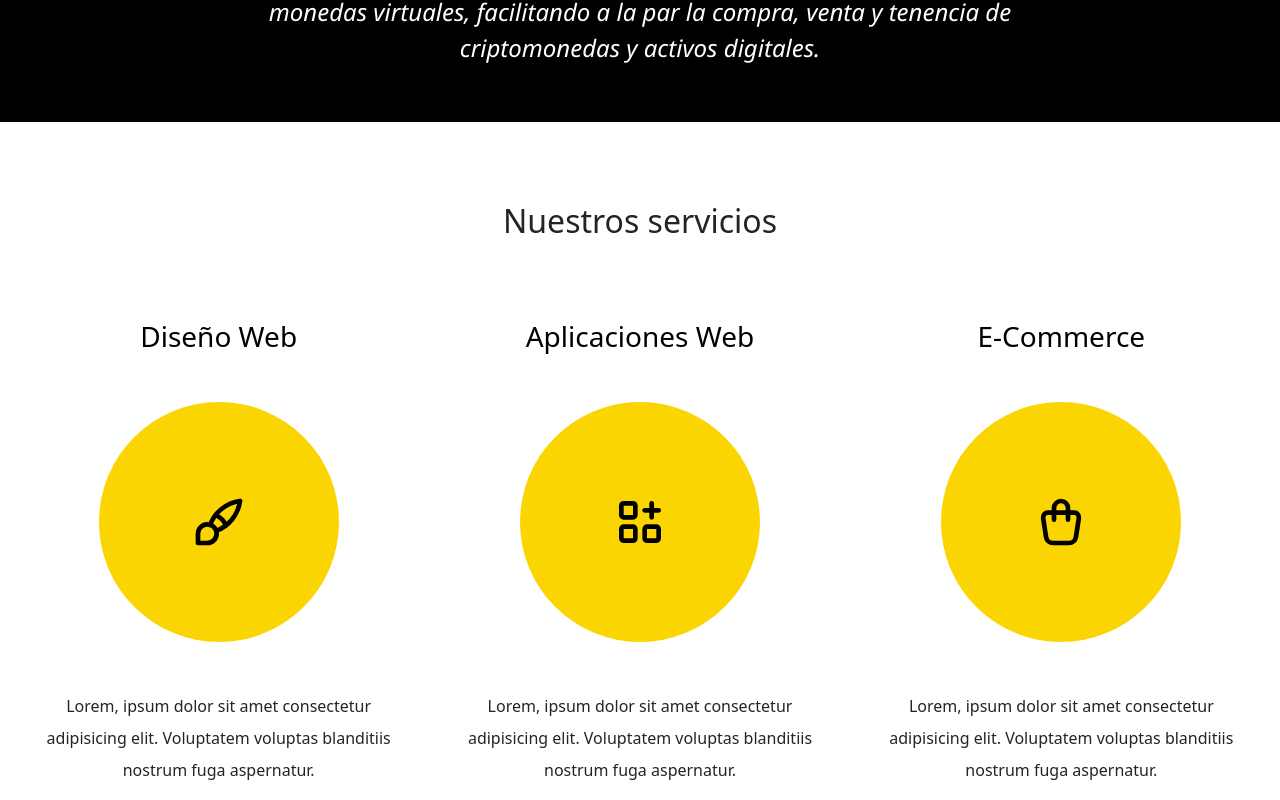
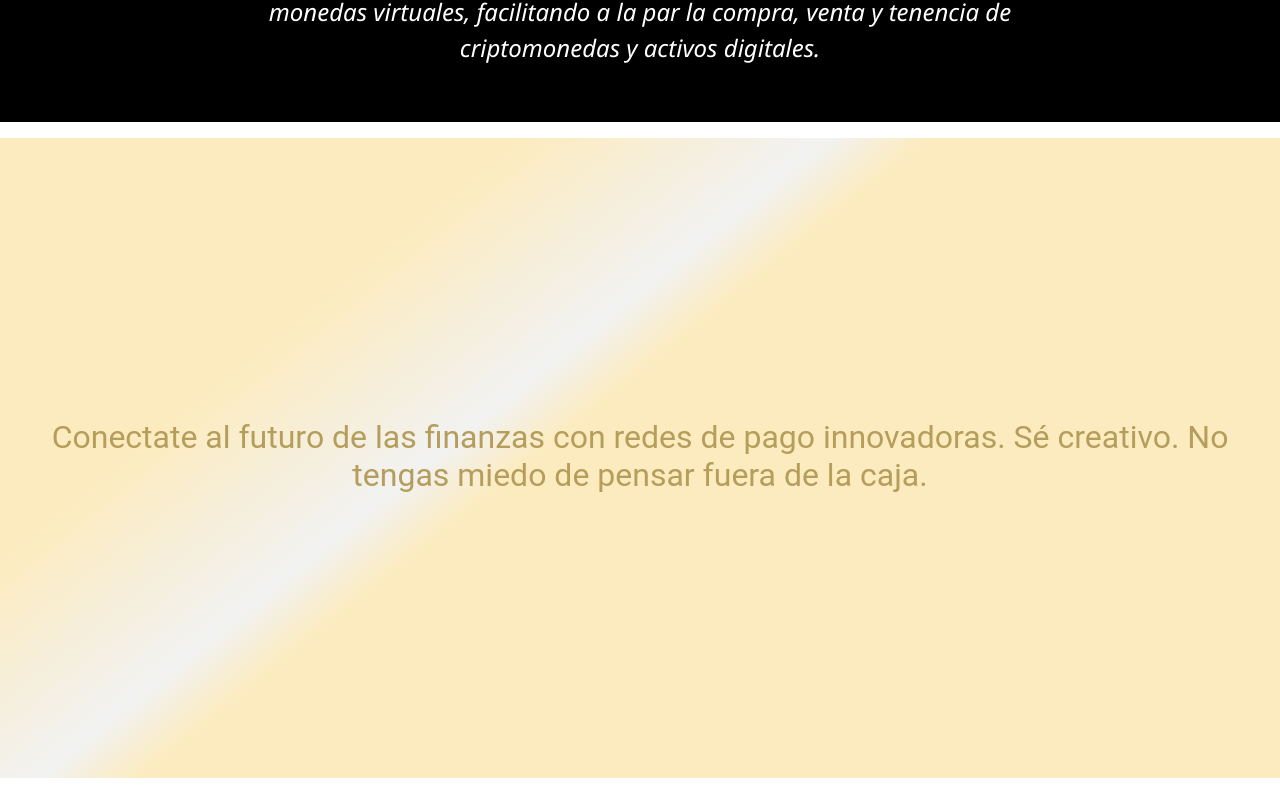
Before and after one commit to EliasAcostaa/coin-bank, a Vue app: page /SobreNosotros in a window 1280 px wide. Shown: the part 820-1620 px from the top of the page. Built offline with nearby package versions, Linux system fonts and the light colour scheme.

Commit message:
detalles visuales

```diff
--- a/src/views/LoginView.vue
+++ b/src/views/LoginView.vue
@@ -36,13 +36,13 @@
       <div class="text-center">
         <img class="logo img-fluid" alt="logo" src="../assets/logo/COIN BANK.gif">
         <div class="col">
-          <h2 class="font-monospace text-sm-center">Realizá tus cambios. Acomodá tus ganancias.</h2>
+          <h2>Realizá tus cambios. Acomodá tus ganancias.</h2>
         </div>
       </div>    <!-- a la hora de calcular col-numTanto, suma de los numeros de las columnas no debe ser +12 -->
     </div>
 
     <div style="padding: 2rem" class="col-sm-6">
-      <h3 class="font-monospace text-center">¡Bienvenido a nuestra billetera virtual Coin Bank!</h3>
+      <h3 class="text-center">¡Bienvenido a nuestra billetera virtual Coin Bank!</h3>
         <form>
           <div>
             <div class="text-center">
@@ -182,6 +182,7 @@ p {
 
 h2 {
   margin-top: 3rem;
+  color: #9b7611;
 }
 
 
--- a/src/views/SobreNosotrosView.vue
+++ b/src/views/SobreNosotrosView.vue
@@ -42,10 +42,6 @@
       </div>
     </div>
 
-    <div class="carousel-item">
-      <img style="height: 650px; width: 1700px;" src="../assets/imagenes/reloj.avif" class="img-responsive" alt="img">
-    </div>
-
   </div>
 
   <button class="carousel-control-prev" type="button" data-bs-target="#carouselExampleInterval" data-bs-slide="prev">
@@ -63,7 +59,11 @@
 <!-- ICONOS -->
 
 <section>
-    <h2 class="text-center">Nuestros servicios</h2>
+
+  <h1 class="text-center">Conectate al futuro de las finanzas con redes de pago innovadoras. Sé creativo. No tengas miedo de pensar fuera de la caja.</h1>
+
+  <h2 class="text-center">Nuestros servicios</h2>
+
 </section>
 
 <div class="servicios">
@@ -79,7 +79,7 @@
       </svg>
     </div>
 
-    <p>Lorem, ipsum dolor sit amet consectetur adipisicing elit. Voluptatem voluptas blanditiis nostrum fuga aspernatur.</p>
+    <p>Ofrecemos un servicio amigable, cuyo propósito está enfocado en el manejo de monedas virtuales, facilitando a la par la compra, venta y tenencia de criptomonedas y activos digitales.</p>
 
   </section>
 
@@ -168,13 +168,25 @@ import { useUserStore } from '../store/User';
 }
 
 .servicio .iconos {
-    height: 15rem;
-    width: 15rem;
-    background-color: #fad501;
-    border-radius: 50%;
-    display: flex;
-    justify-content: space-evenly;
-    align-items: center;
+  animation-name: slidein;
+  animation-iteration-count: infinite;
+  animation-duration: 3s;
+  background:linear-gradient(141deg, #fce6ac 25%, #eee 40%, #fce6ac 45%);
+  padding-top:23vh;
+  height:50vh;
+  border-radius: 100%;
+}
+
+@keyframes slidein {
+  from {
+    margin-left: 30%;
+    width: 100%;
+  }
+
+  to {
+    margin-left: 100%;
+    width: 100%;
+  }
 }
 
 
@@ -195,4 +207,38 @@ h2 {
   margin: 5rem;
 }
 
+h1 {
+  animation: showup 6s infinite;
+  background:linear-gradient(141deg, #fce6ac 25%, #eee 40%, #fce6ac 45%);
+  color:#a0812c;
+  font-family:'Roboto';
+  font-weight:400;
+  font-size:32px;
+  padding-top:35vh;
+  height:80vh;
+  overflow:hidden;
+}
+
+@keyframes showup {
+    0% {opacity:0;}
+    20% {opacity:1;}
+    80% {opacity:1;}
+    100% {opacity:0;}
+}
+
+@keyframes slidein {
+    0% { margin-left:-800px; }
+    20% { margin-left:-800px; }
+    35% { margin-left:0px; }
+    100% { margin-left:0px; }
+}
+
+@keyframes reveal {
+    0% {opacity:0;width:0px;}
+    20% {opacity:1;width:0px;}
+    30% {width:355px;}
+    80% {opacity:1;}
+    100% {opacity:0;width:355px;}
+}
+
 </style>
```
